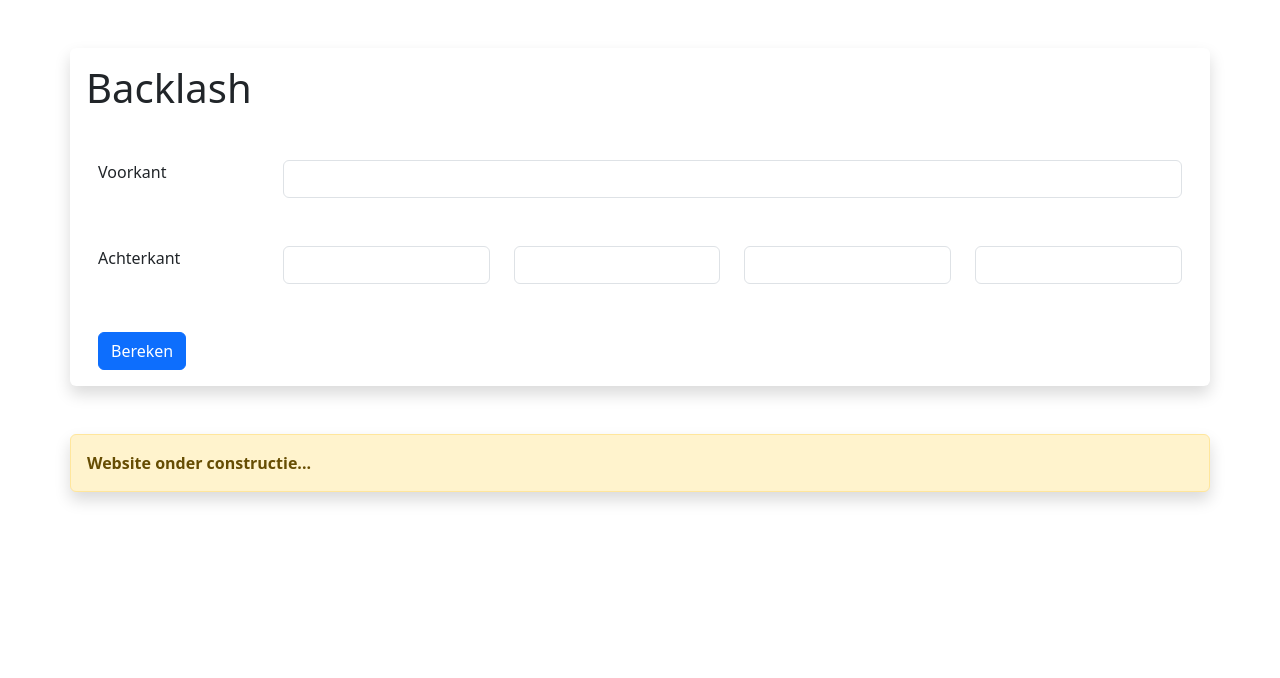
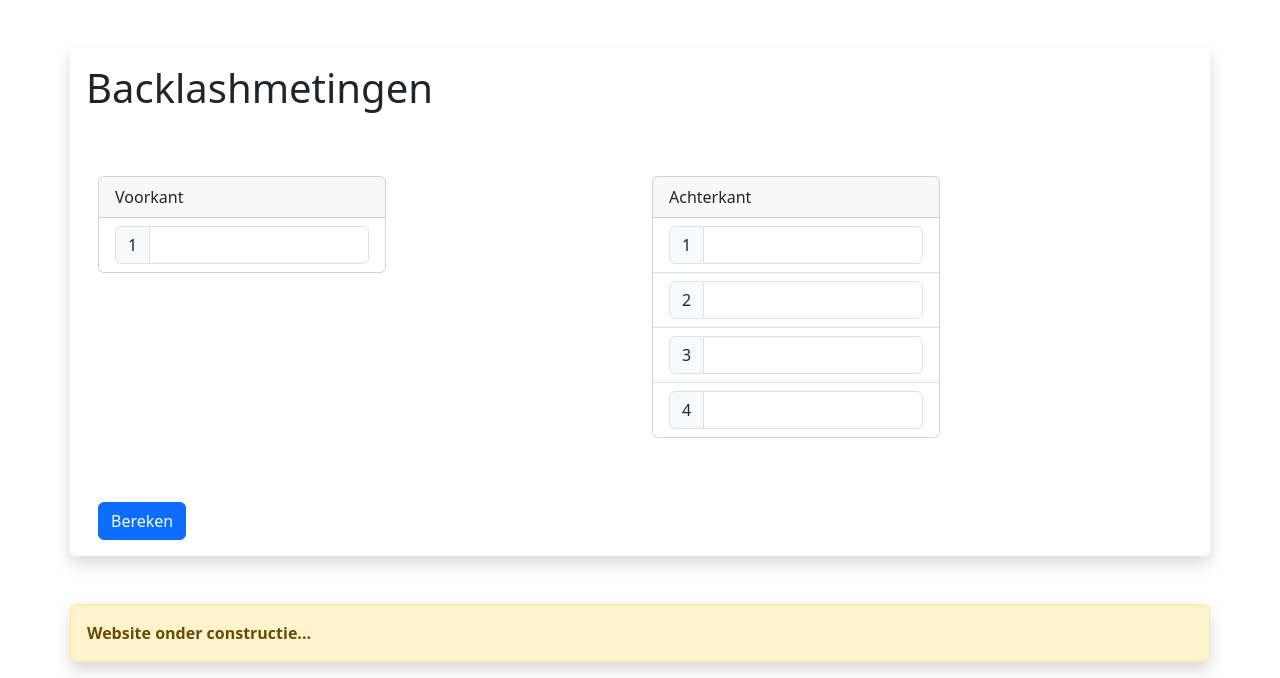
Before and after one commit to grishian/grishian, a Flask app: page /backlash in a window 1280 px wide. Shown: the part 56-734 px from the top of the page. Run offline with Flask 3, Linux system fonts and the light colour scheme.

Commit message:
nog opgepimt

```diff
--- a/app/templates/backlash/backlash.html
+++ b/app/templates/backlash/backlash.html
@@ -2,48 +2,67 @@
 
 {% block main_content %}
 
-
-<h1>Backlash</h1>
+<h1>Backlashmetingen</h1>
 
 <form method="post" name="calculate_backlash">
-
 <div class="container">
 
     <div class="row my-5">
-            <div class="col-2">
-                <label for="input_voorkant" class="form-label">Voorkant</label>
+        <div class="col my-3">
+            <div class="card" style="width: 18rem;">
+                <div class="card-header">
+                    Voorkant
                 </div>
-            <div class="col">
-                <input type="number" class="form-control" id="input_voorkant" name="input_voorkant"
-                    >
+                <ul class="list-group list-group-flush">
+                    <li class="list-group-item">
+                        <div class="input-group">
+                            <span class="input-group-text">1</span>
+                            <input type="number" class="form-control" id="input_voorkant" name="input_voorkant">
+                        </div>
+                    </li>
+                </ul>
             </div>
         </div>
+        <div class="col my-3">
 
 
+            <div class="card" style="width: 18rem;">
+                <div class="card-header">
+                    Achterkant
+                </div>
+                <ul class="list-group list-group-flush">
+                    <li class="list-group-item">
+                        <div class="input-group">
+                            <span class="input-group-text">1</span>
+                            <input type="number" class="form-control" id="input_achterkant1" name="input_achterkant1">
+                        </div>
 
-        <div class="row my-5">
-            <div class="col-2">
-            <label for="input_achterkant" class="form-label">Achterkant</label>
+                    </li>
+                    <li class="list-group-item">
+                        <div class="input-group">
+                            <span class="input-group-text">2</span>
+                            <input type="number" class="form-control" id="input_achterkant2" name="input_achterkant2">
 
                         </div>
-            <div class="col">
-            <input type="number" class="form-control" id="input_achterkant1" name="input_achterkant1"
-                >
+                    </li>
+                    <li class="list-group-item">
+                        <div class="input-group">
+                            <span class="input-group-text">3</span>
+                            <input type="number" class="form-control" id="input_achterkant3" name="input_achterkant3">
+
                         </div>
-            <div class="col">
-            <input type="number" class="form-control" id="input_achterkant2" name="input_achterkant2"
-                >
+                    </li>
+                    <li class="list-group-item">
+                        <div class="input-group">
+                            <span class="input-group-text">4</span>
+                            <input type="number" class="form-control" id="input_achterkant4" name="input_achterkant4">
+
                         </div>
-            <div class="col">
-            <input type="number" class="form-control" id="input_achterkant3" name="input_achterkant3"
-                >
-            </div>
-            <div class="col">
-            <input type="number" class="form-control" id="input_achterkant4" name="input_achterkant4"
-                >
+                    </li>
+                </ul>
             </div>
         </div>
-
+    </div>
 
         <button type="submit" class="btn btn-primary">Bereken</button>
     </div>
```
Lines whose indentation alone changed are shown as unchanged.
